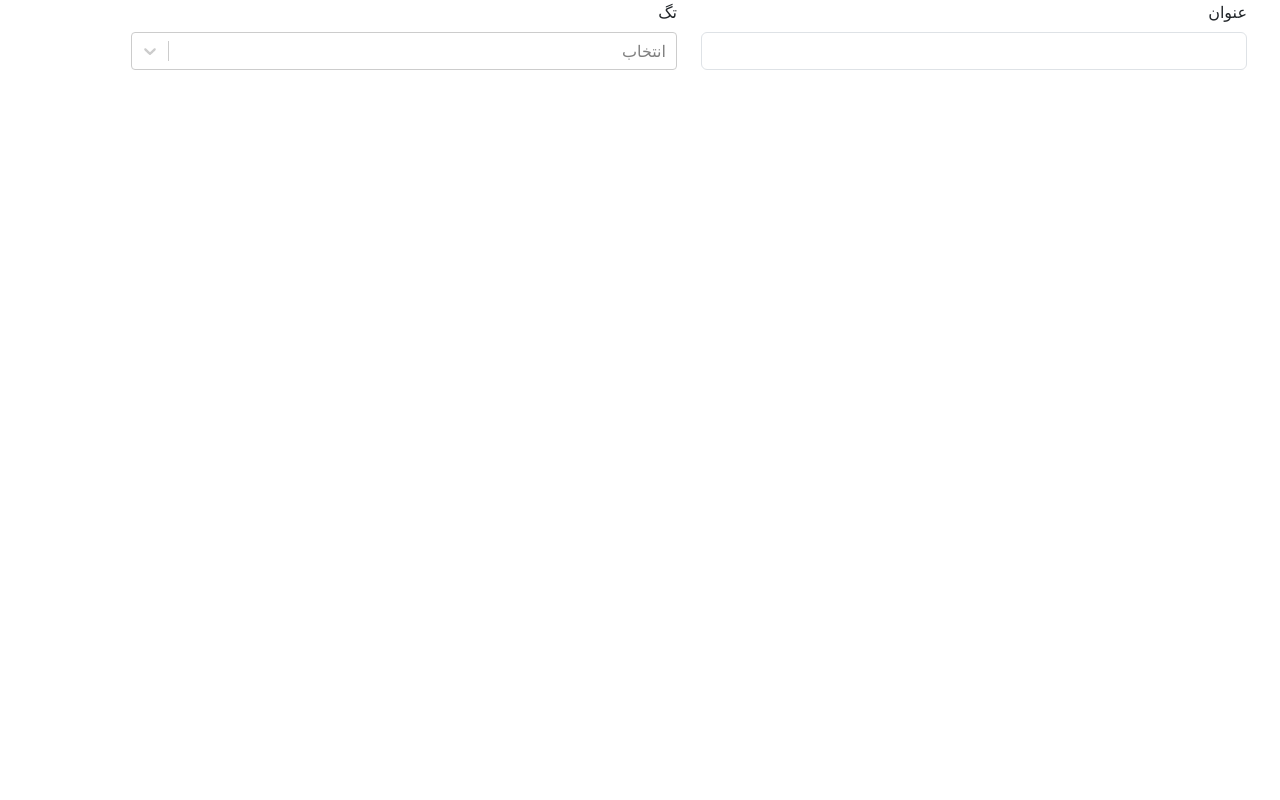
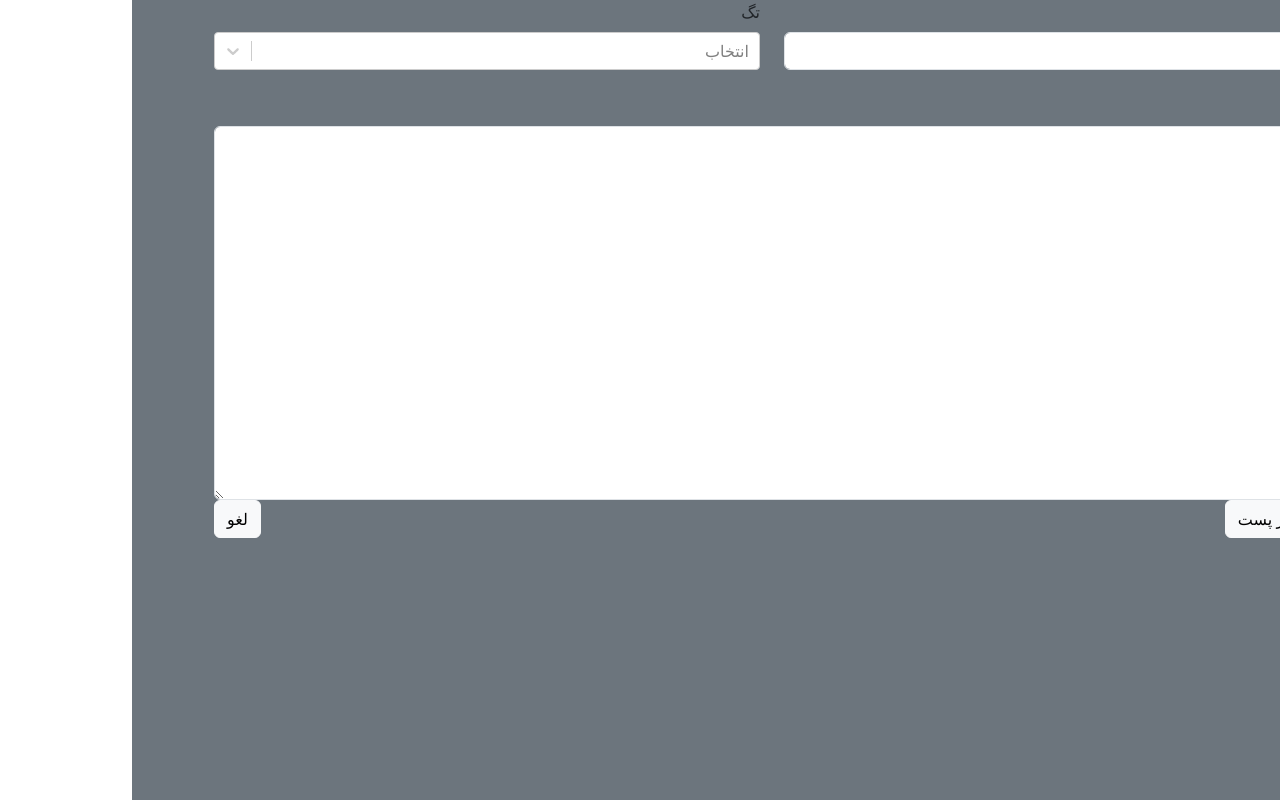
Before and after one commit to mahdirez/blog-app, a React (Vite) app: page /postform in a window 1280 px wide. Built offline with nearby package versions, Linux system fonts and the light colour scheme.

Commit message:
get input data from form

```diff
--- a/src/components/PostForm.tsx
+++ b/src/components/PostForm.tsx
@@ -1,7 +1,12 @@
-import { Col, Form, Row, Stack } from "react-bootstrap";
+import { useRef } from "react";
+import { Button, Col, Form, Row, Stack } from "react-bootstrap";
+import { Link } from "react-router-dom";
 import CreatableSelect from "react-select/creatable";
 
 function PostForm() {
+  const titleRef = useRef<HTMLInputElement>(null);
+  const markdownRef = useRef<HTMLTextAreaElement>(null);
+
   return (
     <Form>
       <Stack gap={4}>
@@ -9,7 +14,7 @@ function PostForm() {
           <Col>
             <Form.Group controlId="title">
               <Form.Label>عنوان</Form.Label>
-              <Form.Control required />
+              <Form.Control required ref={titleRef} />
             </Form.Group>
           </Col>
           <Col>
@@ -19,6 +24,31 @@ function PostForm() {
             </Form.Group>
           </Col>
         </Row>
+        <Row>
+          <Form.Group controlId="markdown">
+            <Form.Label>پست</Form.Label>
+            <Form.Control
+              required
+              as={"textarea"}
+              rows={15}
+              ref={markdownRef}
+            />
+          </Form.Group>
+          <Stack
+            direction="horizontal"
+            gap={2}
+            className="justify-content-between"
+          >
+            <Button type="submit" variant="light">
+              انتشار پست
+            </Button>
+            <Link to={".."}>
+              <Button type="button" variant="light">
+                لغو
+              </Button>
+            </Link>
+          </Stack>
+        </Row>
       </Stack>
     </Form>
   );
--- a/src/main.tsx
+++ b/src/main.tsx
@@ -10,7 +10,9 @@ createRoot(document.getElementById("root")!).render(
   <StrictMode>
     <ThemeProvider dir="rtl">
       <BrowserRouter>
-        <App />
+        <div className="bg-secondary vh-100">
+          <App />
+        </div>
       </BrowserRouter>
     </ThemeProvider>
   </StrictMode>
```
